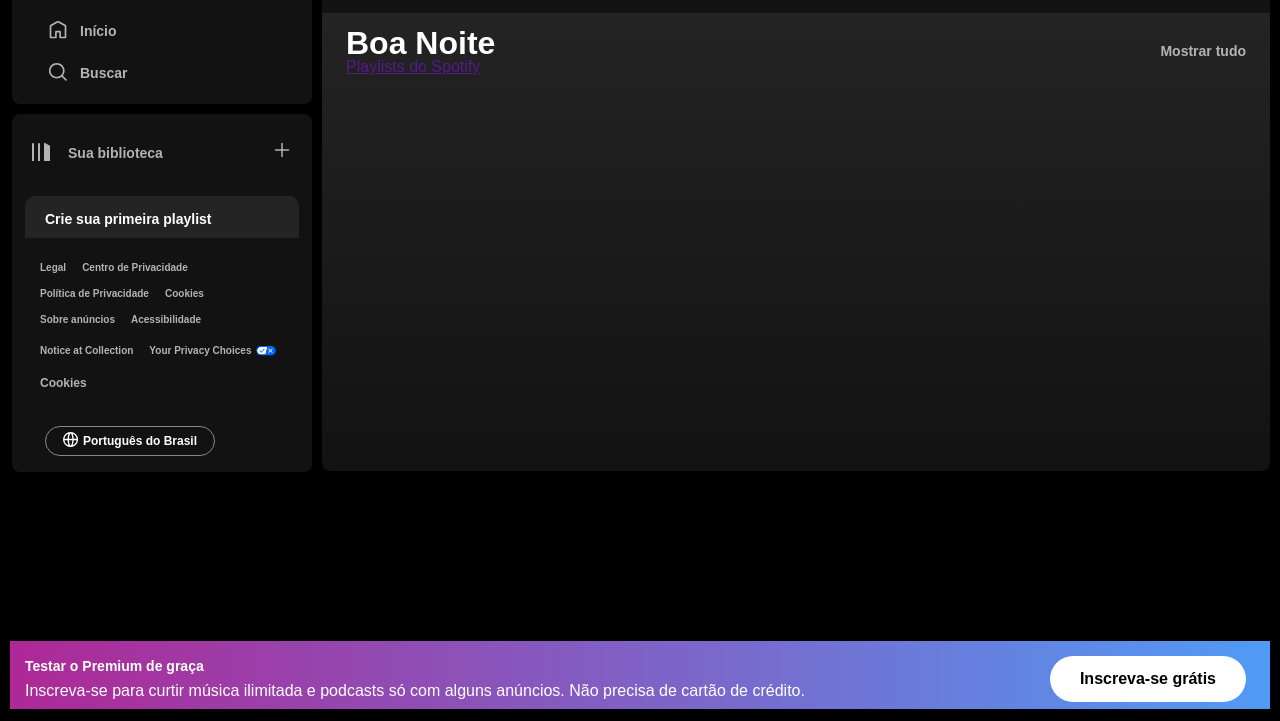
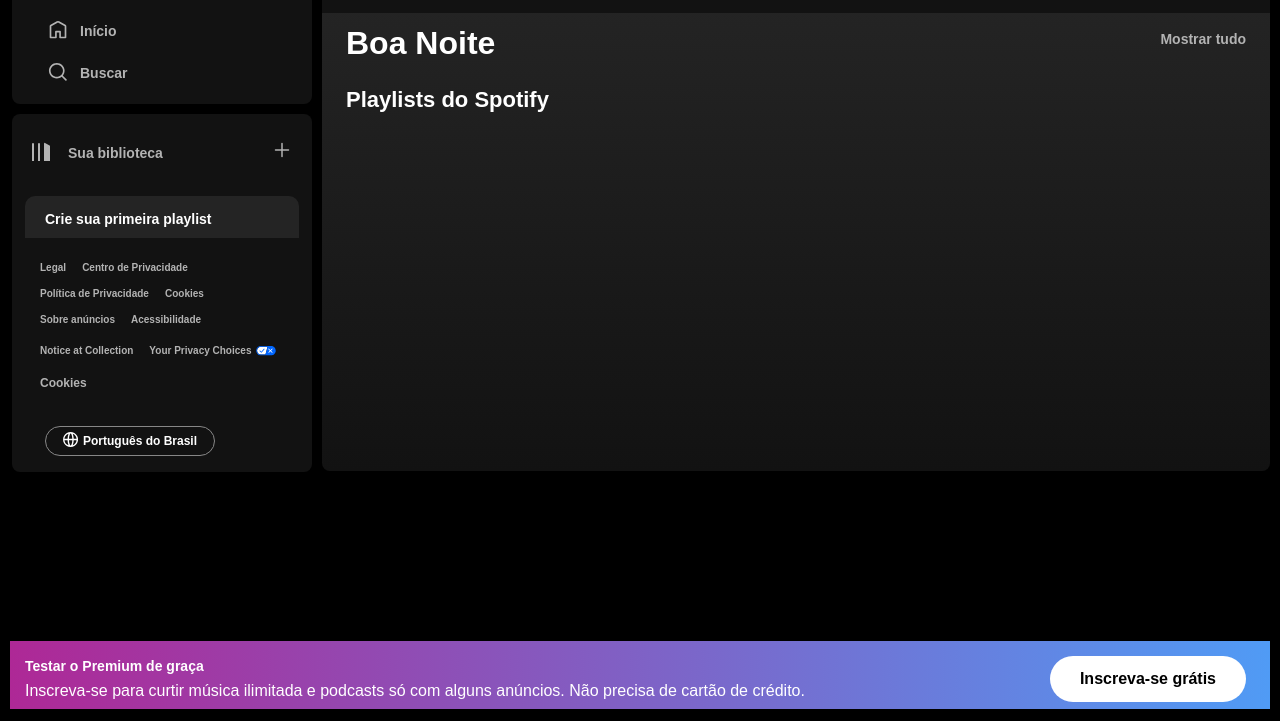
Before and after one commit to wwwmisla/spotify-clone, a plain HTML site: page index.html in a window 1280 px wide. Shown: the part 81-802 px from the top of the page. Drawn offline with Linux system fonts and the light colour scheme.

Commit message:
:lipstick: feat: Estilização CSS Playlist Header

```diff
--- a/assets/css/main-content.css
+++ b/assets/css/main-content.css
@@ -2,20 +2,12 @@
 body {
     overflow: hidden;
 }
-
-/* main {
-    padding-top: 2px;
-    margin-left: 312px;
-    max-width: 80vw;
-    height: 100vh;
-} */
 
 .main-container {
     padding-top: 2px;
     margin-left: 312px;
     max-width: 80vw;
     height: 100vh;
-    z-index: 1;
 }
 
 .main-container::-webkit-scrollbar-thumb {
@@ -101,7 +93,7 @@
     overflow: hidden;
     white-space: nowrap;
     outline: none;
-    transition: 0.4s;
+    transition: 0.4s ease-in-out;
     cursor: pointer;
 }
 
@@ -145,8 +137,8 @@
     background: linear-gradient(var(--color-black-three), var(--color-black-two) 100%);
     overflow: auto;
     margin: -20px 10px 0 10px;
-    position: relative;
-    z-index: -1;
+    /* position: relative;
+    z-index: -1; */
     border-bottom-left-radius: 8px;
     border-bottom-right-radius: 8px;
     color: var(--color-white);
@@ -163,19 +155,40 @@
     align-items: center;
 }
 
-.playlist #greeting {
+.playlist .playlist-content-text {
+    display: flex;
+    flex-direction: column;
+}
+
+#greeting {
     font-size: 32px;
     font-weight: 700;
+    margin-bottom: 30px;
 }
 
-.playlist .session {
+#span-subtitle {
+    font-size: 22px;
+    font-weight: 600;
+    color: var(--color-white);
+    text-decoration: none;
+    transition: 0.4s ease-in-out;
+}
+
+#span-subtitle:hover {
+    text-decoration: underline;
+}
+
+.session {
     color: var(--color-gray);
     font-size: 14px;
     font-weight: 700;
     text-decoration: none;
     cursor: pointer;
+    transition: .4s ease-in-out;
+    align-self: flex-start;
+    margin-top: 5px;
 }
 
-.playlist .session:hover {
+.session:hover {
     text-decoration: underline;
 }
```
